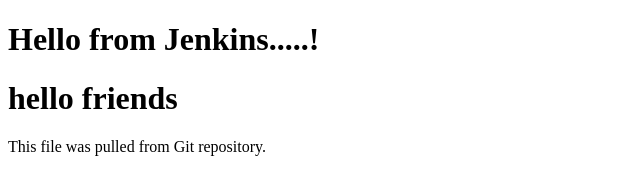
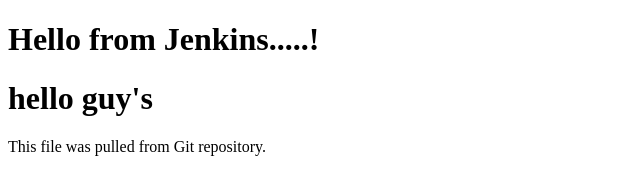
Before and after one commit to kamatevaishnavi4-netizen/jenkins-demo, a plain HTML site: page index.html in a window 1280 px wide. Shown: the whole page, without its empty margins (0-640 px from the left). Drawn offline with Linux system fonts and the light colour scheme.

Commit message:
Update greeting text in index.html

```diff
--- a/index.html
+++ b/index.html
@@ -5,7 +5,7 @@
 </head>
 <body>
     <h1>Hello from Jenkins.....!</h1>
-    <h1>hello friends</h1>
+    <h1>hello guy's</h1>
     <p>This file was pulled from Git repository.</p>
 </body>
 </html>
```
